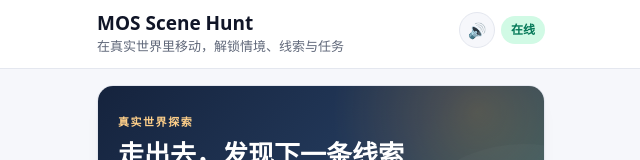
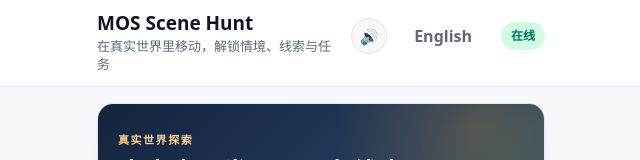
Before and after one commit to zemeiyu2-lgtm/mos-scene-hunt, a Next.js app: page / in a window 1280 px wide. Shown: the top 160 px of the page, without its empty margins (319-959 px from the left). Built offline with nearby package versions, Linux system fonts and the light colour scheme; no server answers.

Commit message:
feat(i18n): expose interface language selector

```diff
--- a/app/page.tsx
+++ b/app/page.tsx
@@ -17,7 +17,7 @@ import { useUiLocale } from "@/components/ui-locale-provider";
 export default function HomePage() {
   const { game, state, loading, loadError, ratio, complete, contentSource, reloadContent } = useHunt();
   const online = useOnlineStatus();
-  const { t } = useUiLocale();
+  const { t, locale, toggleLocale } = useUiLocale();
 
   const hasProgress = Boolean(state && state.inventory.length > 0);
 
@@ -26,13 +26,14 @@ export default function HomePage() {
       title="MOS Scene Hunt"
       subtitle={t("home.subtitle")}
       headerRight={
-        <span
-          className={`chip shrink-0 ${
-            online ? "bg-emerald-100 text-emerald-700" : "bg-slate-200 text-slate-600"
-          }`}
-        >
-          {online ? t("common.online") : t("common.offline")}
-        </span>
+        <div className="flex items-center gap-2">
+          <button type="button" onClick={toggleLocale} className="btn btn-ghost h-9 min-h-0 px-2 text-xs" aria-label={locale === "en" ? "Switch interface to Simplified Chinese" : "Switch interface to English"}>
+            {locale === "en" ? "简体中文" : "English"}
+          </button>
+          <span className={`chip shrink-0 ${online ? "bg-emerald-100 text-emerald-700" : "bg-slate-200 text-slate-600"}`}>
+            {online ? t("common.online") : t("common.offline")}
+          </span>
+        </div>
       }
     >
       <section className="card overflow-hidden">
```
